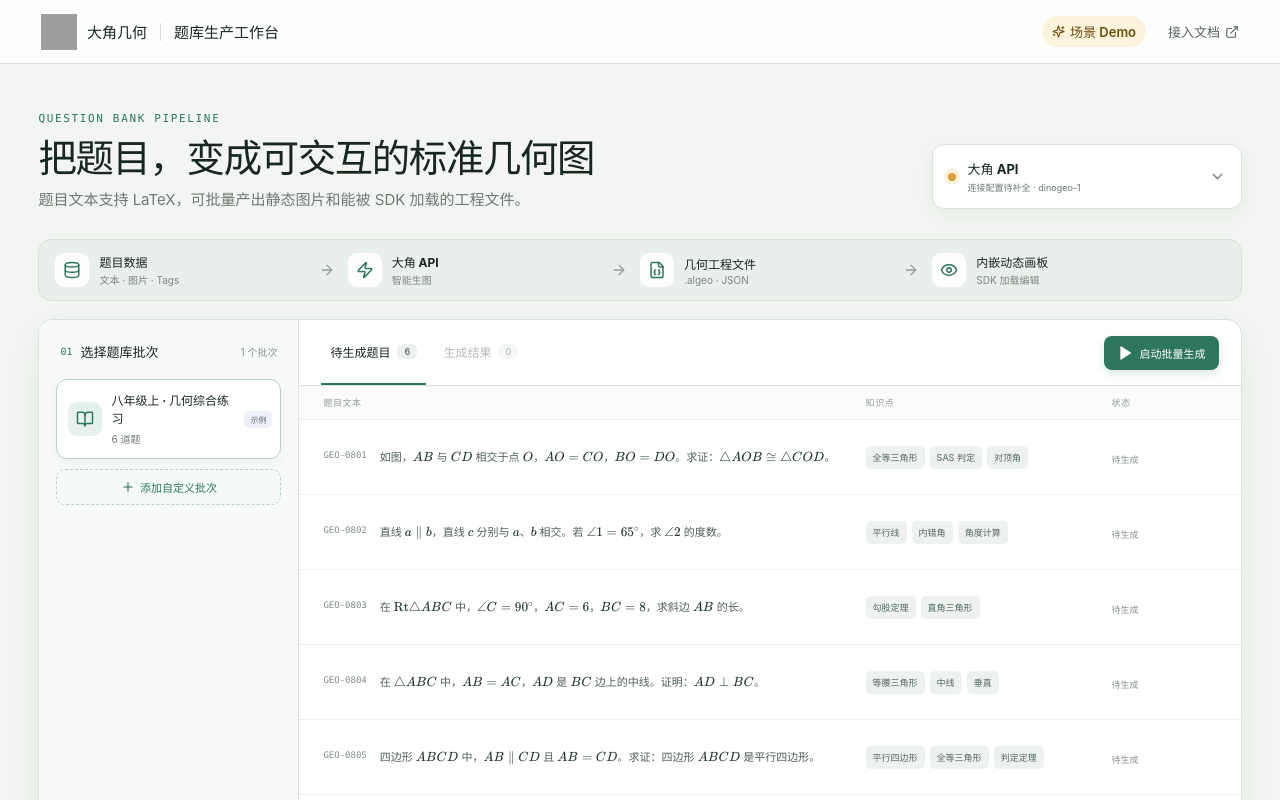
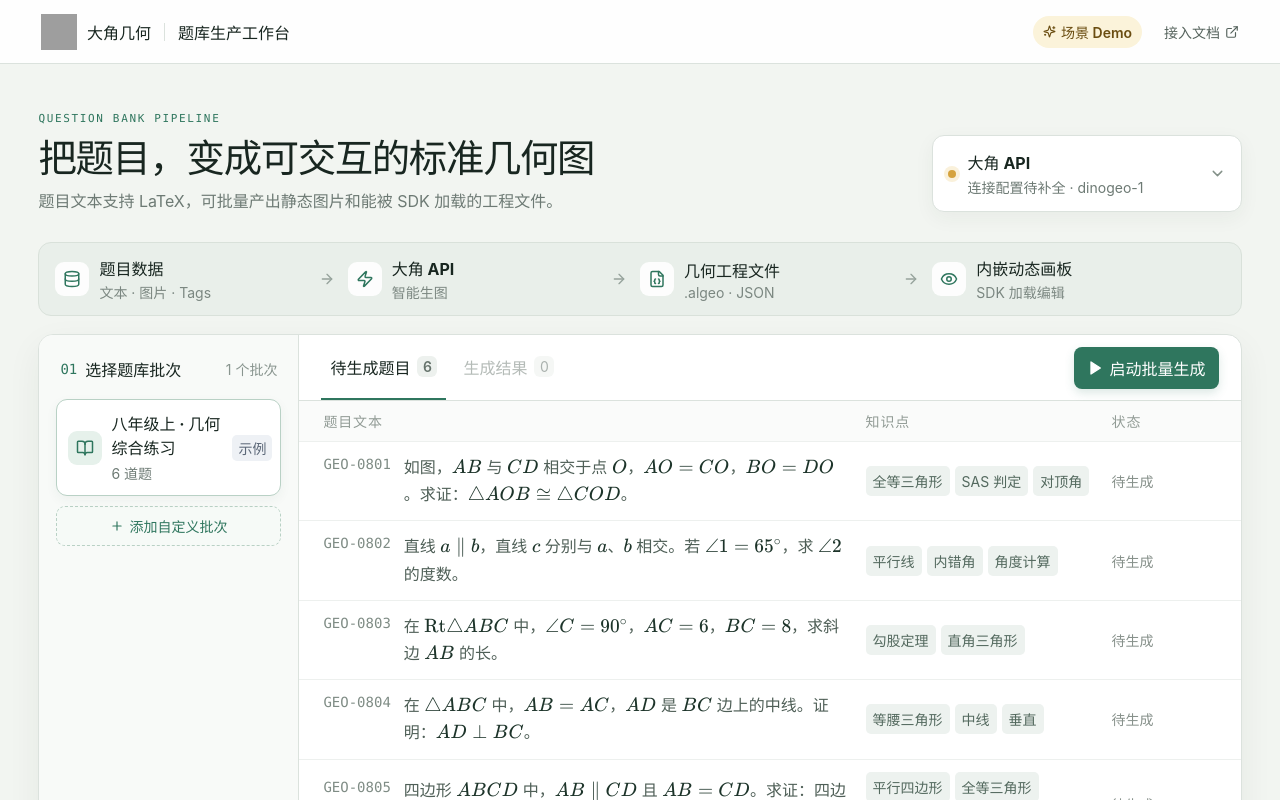
Before and after one commit to dajiaoai/dino-docs, a React (Vite) app in the folder demos/question-bank/: page / in a window 1280 px wide. Shown: the top 800 px of the page. Built offline with nearby package versions, Linux system fonts and the light colour scheme; grey boxes are pictures that could not be loaded.

Commit message:
feat: Update typography scale by defining body and supporting font sizes in CSS

```diff
--- a/demos/question-bank/src/styles.css
+++ b/demos/question-bank/src/styles.css
@@ -1,5 +1,6 @@
 :root {
   font-family: Inter, "Noto Sans SC", "PingFang SC", -apple-system, BlinkMacSystemFont, "Segoe UI", sans-serif;
+  font-size: 16px;
   color: #182620;
   background: #f2f5f1;
   font-synthesis: none;
@@ -11,6 +12,8 @@
   --line: #dbe2dd;
   --surface: #ffffff;
   --mono: "SFMono-Regular", Consolas, "Liberation Mono", monospace;
+  --font-body: 16px;
+  --font-small: 14px;
 }
 
 * { box-sizing: border-box; }
@@ -301,3 +304,74 @@ footer span { display: flex; align-items: center; gap: 5px; }
   .import-footer { align-items: flex-start; flex-direction: column; gap: 12px; }
   .import-footer > div { width: 100%; justify-content: flex-end; }
 }
+
+/* Typography scale: standard body copy is 16px; supporting copy is 14px. */
+.brand,
+.hero p,
+.api-status strong,
+.pipeline-node strong,
+.panel-heading strong,
+.batch-card strong,
+.content-toolbar > div:first-child button,
+.primary-button,
+.secondary-button,
+.question-content,
+.result-question-text,
+.preview-question-text,
+.sdk-toolbar > strong,
+.import-step strong,
+.drop-zone strong,
+.import-preview-heading strong {
+  font-size: var(--font-body);
+}
+
+.topbar-actions,
+.api-status small,
+.api-config-panel-header > span,
+.api-config-panel-header > a,
+.api-config-panel-header > button,
+.api-config-fields label > span,
+.api-config-fields label em,
+.field-label > a,
+.api-config-fields input,
+.api-config-fields select,
+.pipeline-node small,
+.panel-heading span,
+.panel-heading small,
+.batch-card small,
+.batch-type,
+.add-batch,
+.content-toolbar button span,
+.progress-strip > div:first-child,
+.progress-strip small,
+.export-notice,
+.list-header,
+.question-code,
+.topic-tag,
+.status,
+.status-detail,
+.empty-asset span,
+.generated-label,
+.result-info > span,
+.result-info button,
+footer,
+.preview-modal header p,
+.sdk-chip,
+.preview-source-copy > span,
+.preview-knowledge > strong,
+.sdk-save-state,
+.sdk-save-button,
+.sdk-editor-state,
+.drag-tip,
+.import-modal header p,
+.import-step > span,
+.import-step p,
+.drop-zone small,
+.import-error,
+.import-preview-heading small,
+.import-preview-list > div,
+.import-preview-list code,
+.import-preview-list > small,
+.import-footer {
+  font-size: var(--font-small);
+}
```
